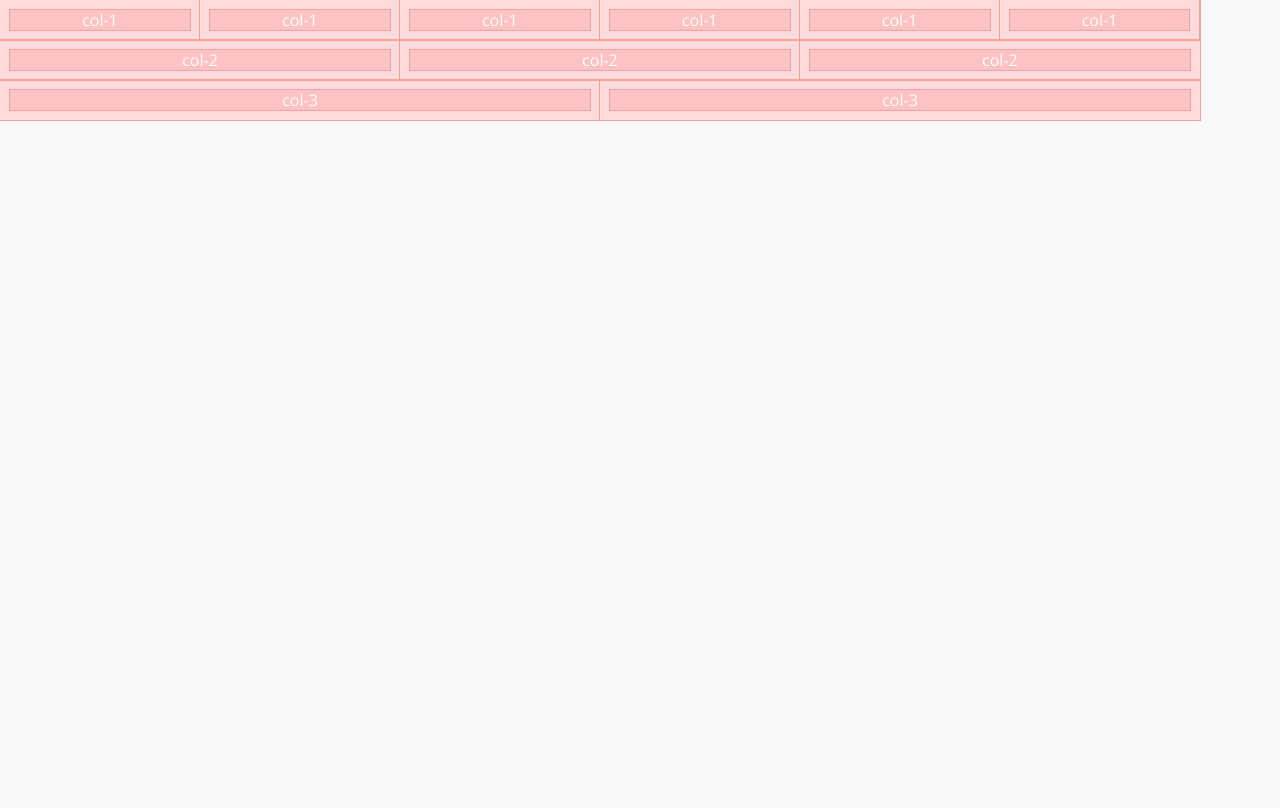
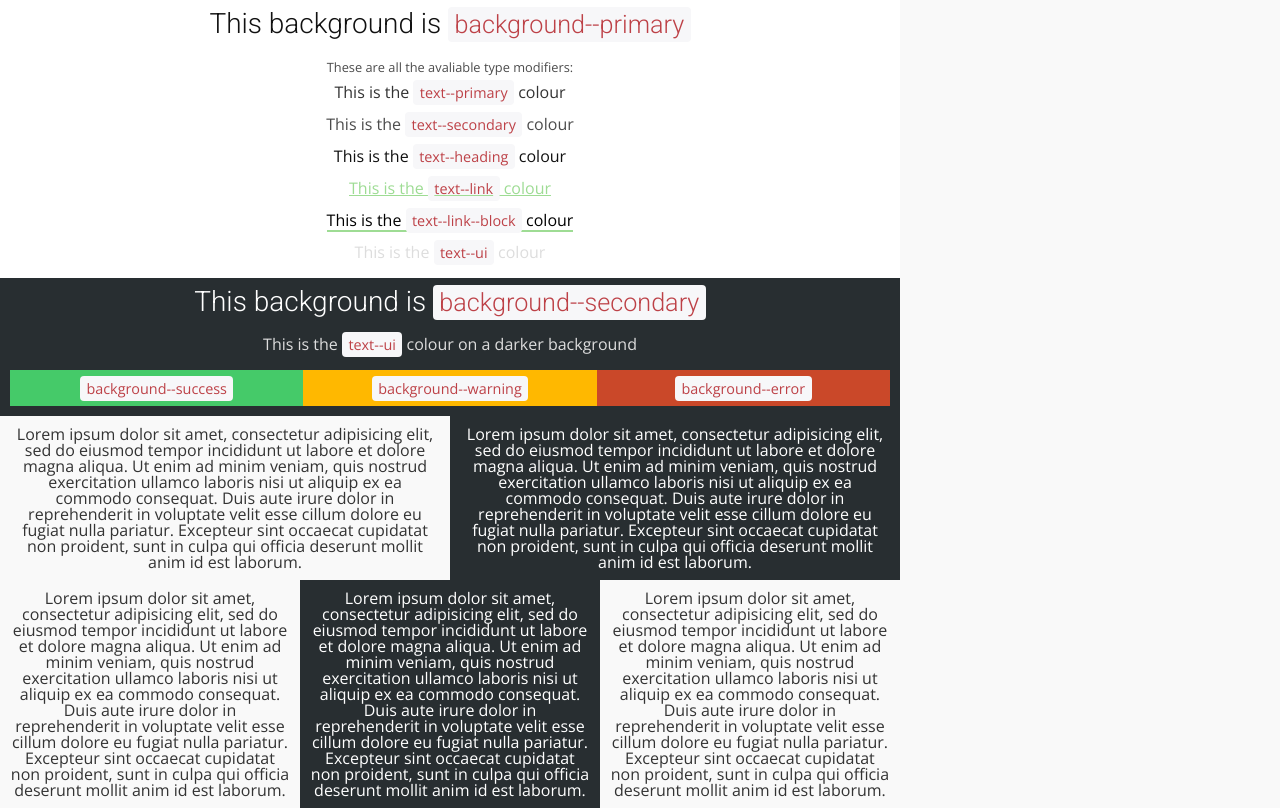
Before and after one commit to sambeevors/emerald, a website: page index.html in a window 1280 px wide. Drawn offline with nearby package versions, Linux system fonts and the light colour scheme; files that its build step writes are made by us from their sources.

Commit message:
working grid

```diff
--- a/index.html
+++ b/index.html
@@ -5,10 +5,10 @@
         <title>emerald</title>
         <link rel="stylesheet" href="css/emerald.min.css">
     </head>
-    <!-- <body>
-        <div class="container">
+    <body>
+        <div class="grid-container content--center">
             <div class="row">
-                <div class="column full-width background--primary">
+                <div class="column-full-width background--primary">
                     <h1>This background is <code>background--primary</code></h1>
                     <p>
                         <small>These are all the avaliable type modifiers:</small>
@@ -20,19 +20,19 @@
                         <span class="blockline text--ui"> This is the <code>text--ui</code> colour </span>
                     </p>
                 </div>
-                <div class="column full-width background--secondary">
+                <div class="column-full-width background--secondary">
                     <h1 class="text--white"> This background is <code>background--secondary</code></h1>
                     <p class="text--ui"> This is the <code>text--ui</code> colour on a darker background</p>
                     <br>
-                    <div class="container">
+                    <div class="grid-container">
                         <div class="content--center -flex row">
-                            <div class="background--success column one-third">
+                            <div class="background--success column-one-third">
                                 <code>background--success</code>
                             </div>
-                            <div class="background--warning column one-third">
+                            <div class="background--warning column-one-third">
                                 <code>background--warning</code>
                             </div>
-                            <div class="background--error column one-third">
+                            <div class="background--error column-one-third">
                                 <code>background--error</code>
                             </div>
                         </div>
@@ -40,48 +40,24 @@
                 </div>
             </div>
             <div class="row">
-                <div class="column one-half" style="background-color:red;">
+                <div class="column-one-half" style="background--primary">
                     Lorem ipsum dolor sit amet, consectetur adipisicing elit, sed do eiusmod tempor incididunt ut labore et dolore magna aliqua. Ut enim ad minim veniam, quis nostrud exercitation ullamco laboris nisi ut aliquip ex ea commodo consequat. Duis aute irure dolor in reprehenderit in voluptate velit esse cillum dolore eu fugiat nulla pariatur. Excepteur sint occaecat cupidatat non proident, sunt in culpa qui officia deserunt mollit anim id est laborum.
                 </div>
-                <div class="column one-half background--secondary text--white">
+                <div class="column-one-half background--secondary text--white">
                     Lorem ipsum dolor sit amet, consectetur adipisicing elit, sed do eiusmod tempor incididunt ut labore et dolore magna aliqua. Ut enim ad minim veniam, quis nostrud exercitation ullamco laboris nisi ut aliquip ex ea commodo consequat. Duis aute irure dolor in reprehenderit in voluptate velit esse cillum dolore eu fugiat nulla pariatur. Excepteur sint occaecat cupidatat non proident, sunt in culpa qui officia deserunt mollit anim id est laborum.
                 </div>
             </div>
             <div class="row">
-                <div class="column one-third" style="background-color:red;">
+                <div class="column-one-third" style="background--primary">
                     Lorem ipsum dolor sit amet, consectetur adipisicing elit, sed do eiusmod tempor incididunt ut labore et dolore magna aliqua. Ut enim ad minim veniam, quis nostrud exercitation ullamco laboris nisi ut aliquip ex ea commodo consequat. Duis aute irure dolor in reprehenderit in voluptate velit esse cillum dolore eu fugiat nulla pariatur. Excepteur sint occaecat cupidatat non proident, sunt in culpa qui officia deserunt mollit anim id est laborum.
                 </div>
-                <div class="column one-third background--secondary text--white">
+                <div class="column-one-third background--secondary text--white">
                     Lorem ipsum dolor sit amet, consectetur adipisicing elit, sed do eiusmod tempor incididunt ut labore et dolore magna aliqua. Ut enim ad minim veniam, quis nostrud exercitation ullamco laboris nisi ut aliquip ex ea commodo consequat. Duis aute irure dolor in reprehenderit in voluptate velit esse cillum dolore eu fugiat nulla pariatur. Excepteur sint occaecat cupidatat non proident, sunt in culpa qui officia deserunt mollit anim id est laborum.
                 </div>
-                <div class="column one-third" style="background-color:red;">
+                <div class="column-one-third" style="background--primary">
                     Lorem ipsum dolor sit amet, consectetur adipisicing elit, sed do eiusmod tempor incididunt ut labore et dolore magna aliqua. Ut enim ad minim veniam, quis nostrud exercitation ullamco laboris nisi ut aliquip ex ea commodo consequat. Duis aute irure dolor in reprehenderit in voluptate velit esse cillum dolore eu fugiat nulla pariatur. Excepteur sint occaecat cupidatat non proident, sunt in culpa qui officia deserunt mollit anim id est laborum.
                 </div>
             </div>
         </div>
-    </body> -->
-
-
-
-    <body>
-        <div class="grid-container outline">
-        <div class="row">
-            <div class="col-1"><p>col-1</p></div>
-            <div class="col-1"><p>col-1</p></div>
-            <div class="col-1"><p>col-1</p></div>
-            <div class="col-1"><p>col-1</p></div>
-            <div class="col-1"><p>col-1</p></div>
-            <div class="col-1"><p>col-1</p></div>
-        </div>
-        <div class="row">
-            <div class="col-2"><p>col-2</p></div>
-            <div class="col-2"><p>col-2</p></div>
-            <div class="col-2"><p>col-2</p></div>
-        </div>
-        <div class="row">
-            <div class="col-3"><p>col-3</p></div>
-            <div class="col-3"><p>col-3</p></div>
-        </div>
-    </div>
     </body>
 </html>
--- a/scss/components/_grid.scss
+++ b/scss/components/_grid.scss
@@ -4,10 +4,10 @@
 
 .grid-container{
     width: 100%;
-    max-width: 1200px;
+    max-width: $grid-max-width;
 }
 
-/*-- our cleafix hack -- */
+
 .row:before,
 .row:after {
     content:"";
@@ -15,33 +15,30 @@
     clear:both;
 }
 
-[class*='col-'] {
+[class*='column-'] {
     float: left;
     min-height: 1px;
     width: 16.66%;
     /*-- our gutter -- */
     padding: $gutter-width;
-    background-color: #FFDCDC;
 }
 
-.col-1{ width: 16.66%; }
-.col-2{ width: 33.33%; }
-.col-3{ width: 50%;    }
-.col-4{ width: 66.66%; }
-.col-5{ width: 83.33%; }
-.col-6{ width: 100%;   }
+.column-one-sixth{ width: 16.66%; }
+.column-one-third{ width: 33.33%; }
+.column-one-half{ width: 50%;    }
+.column-two-thirds{ width: 66.66%; }
+.column-five-fifths{ width: 83.33%; }
+.column-full-width{ width: 100%;   }
 
 .outline, .outline *{
     outline: 1px solid #F6A1A1;
 }
 
 /*-- some extra column content styling --*/
-[class*='col-'] > p {
- background-color: #FFC2C2;
+[class*='column-'] > p {
  padding: 0;
  margin: 0;
  text-align: center;
- color: white;
 }
 
 
--- a/scss/components/_typography.scss
+++ b/scss/components/_typography.scss
@@ -96,16 +96,15 @@ kbd {
     &--heading {
         color: getColor(text, heading);
     }
+    &--ui {
+        color: getColor(text, ui);
+    }
     &--link {
         color: getColor(text, link);
 
         &--block {
             @include block-link(getColor(text, link))
         }
-    }
-    &--ui {
-        background: getColor(background, dark);
-        color: getColor(text, ui);
     }
     &--success {
         color: getColor(state, success);
--- a/scss/globals/_variables.scss
+++ b/scss/globals/_variables.scss
@@ -1,74 +1,3 @@
-$colors: (
-    base: (
-        "primary":   #4591aa,
-        "selection": #d6d6d6,
-        "lines":     #e0e0e0,
-        "dark":      #000,
-        "light":     #fff
-    ),
-
-    text: (
-        "primary":   #333,
-        "secondary": #4c4c4c,
-        "heading":   #111,
-        "link":      #9edc94,
-        "ui":        #ddd,
-        "light":     #fff
-    ),
-
-    background: (
-        "secondary":  #282E31,
-        "primary":    #fff
-    ),
-
-    state: (
-        "muted":   #aaa,
-        "primary": #4591aa,
-        "success": #45ca69,
-        "warning": #ffb800,
-        "error":   #ca4829
-    ),
-
-    blue: (
-        "darker":  #495b61,
-        "dark":    #447281,
-        "base":    #4591aa,
-        "light":   #5ab0cc,
-        "lighter": #74cbe8
-    ),
-
-    green: (
-        "darker":  #3b6e6e,
-        "dark":    #3b8686,
-        "base":    #37a1a1,
-        "light":   #2dbaba,
-        "lighter": #69d1d1
-    ),
-
-    cream: (
-        "darker":  #c47858,
-        "dark":    #e29372,
-        "base":    #ecac91,
-        "light":   #f9c2ab,
-        "lighter": #fdd5c3
-    ),
-
-    red: (
-        "darker":  #653131,
-        "dark":    #b73333,
-        "base":    #da3c3c,
-        "light":   #f25a5a,
-        "lighter": #fa8181
-    ),
-
-    gray: (
-        "darker":  #333333,
-        "dark":    #4d4d4d,
-        "base":    #666666,
-        "light":   #808080,
-        "lighter": #999999
-    )
-) !default;
 
 $font-size: 16px !global;
 $font-family: 'Open Sans', 'HelveticaNeue', 'Helvetica Neue', Helvetica, Arial, sans-serif !global;
@@ -79,4 +8,68 @@ $heading-family: 'Roboto', sans-serif !global;
 $heading-weight: 300 !global;
 $heading-color: #111 !global;
 
-$grid-max-width: 1200px;
+$grid-max-width: 900px;
+
+$colors: (
+    base: (
+        "primary":   #4591aa,
+        "selection": #d6d6d6,
+        "lines":     #e0e0e0,
+        "dark":      #000,
+        "light":     #fff
+    ),
+    text: (
+        "primary":   #333,
+        "secondary": #4c4c4c,
+        "heading":   #111,
+        "link":      #9edc94,
+        "ui":        #ddd,
+        "light":     #fff
+    ),
+    background: (
+        "secondary":  #282E31,
+        "primary":    #fff
+    ),
+    state: (
+        "muted":   #aaa,
+        "primary": #4591aa,
+        "success": #45ca69,
+        "warning": #ffb800,
+        "error":   #ca4829
+    ),
+    blue: (
+        "darker":  #495b61,
+        "dark":    #447281,
+        "base":    #4591aa,
+        "light":   #5ab0cc,
+        "lighter": #74cbe8
+    ),
+    green: (
+        "darker":  #3b6e6e,
+        "dark":    #3b8686,
+        "base":    #37a1a1,
+        "light":   #2dbaba,
+        "lighter": #69d1d1
+    ),
+    cream: (
+        "darker":  #c47858,
+        "dark":    #e29372,
+        "base":    #ecac91,
+        "light":   #f9c2ab,
+        "lighter": #fdd5c3
+    ),
+    red: (
+        "darker":  #653131,
+        "dark":    #b73333,
+        "base":    #da3c3c,
+        "light":   #f25a5a,
+        "lighter": #fa8181
+    ),
+    gray: (
+        "darker":  #333333,
+        "dark":    #4d4d4d,
+        "base":    #666666,
+        "light":   #808080,
+        "lighter": #999999
+    )
+) !default;
```
Also changed, not shown: scss/components/_reset.scss (line endings or trailing spaces).
